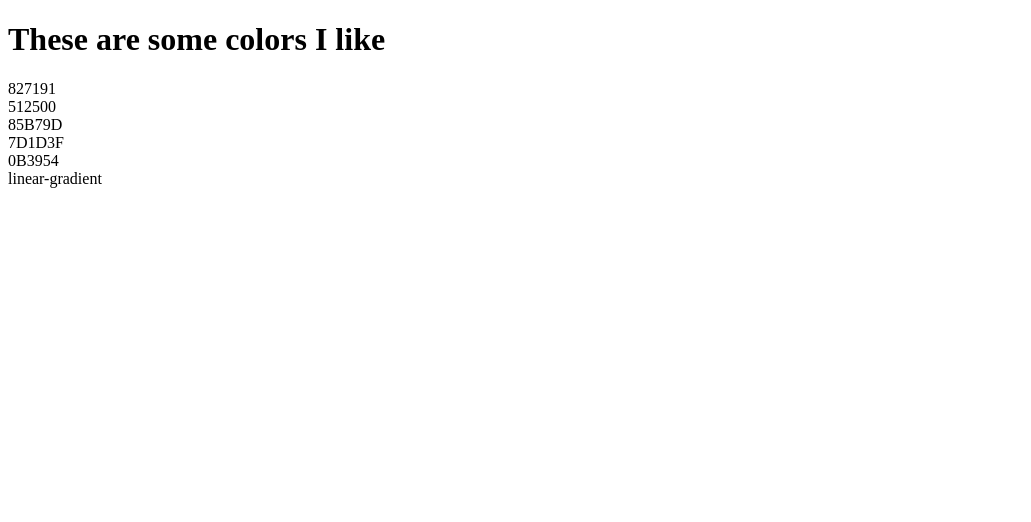
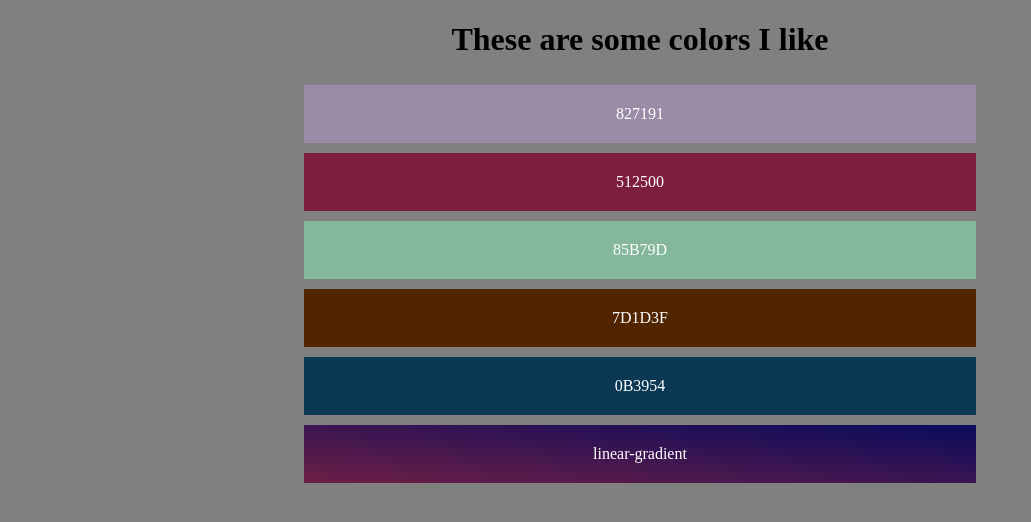
Before and after one commit to aliciabures/colorsproject, a plain HTML site: page index.html in a window 1280 px wide. Shown: the whole page, without its empty margins (0-1031 px from the left). Drawn offline with Linux system fonts and the light colour scheme; the site is published under a folder, as on GitHub Pages, so addresses that start at the root find nothing.

Commit message:
updated html page to index and changed css selectors from ID to class

```diff
--- a/css/index.css
+++ b/css/index.css
@@ -15,7 +15,7 @@ justify-content: center;
 }
 
 
-#violet {
+.violet {
 background-color: #9A8CA6;
 color: white;
 padding: 20px;
@@ -29,7 +29,7 @@ width:50%;
 
 }
 
-#brown {
+.brown {
     background-color: #512500;
     color: white;
     padding: 20px;
@@ -41,7 +41,7 @@ width:50%;
 
 }
 
-#claret {
+.claret {
     background-color: #7D1D3F;
     color: white;
     padding: 20px;
@@ -52,7 +52,7 @@ width:50%;
 
 }
 
-#cambridgeblue {
+.cambridgeblue {
    background-color: #85B79D;
     color: white;
     padding: 20px;
@@ -62,7 +62,7 @@ width:50%;
 
 }
 
-#prussianblue {
+.prussianblue {
     background-color: #0b3954;
     color: white;
     padding: 20px;
@@ -71,7 +71,7 @@ width:50%;
     width: 50%;
 }
 
-#gradient {
+.gradient {
     background: linear-gradient(to bottom left, #090b5d 0%, #6d1f46 100%);
     width: 50%;
     padding: 20px;
--- a/colors.html
+++ b/index.html
@@ -4,8 +4,8 @@
     <meta charset="UTF-8">
     <meta name="viewport" content="width=device-width, initial-scale=1.0">
     <title>Document</title>
-    <link rel="stylesheet" type="text/css"
-        href="/css/index.css">
+    <link rel="stylesheet"
+        href="css/index.css">
 </head>
 <body>
 
@@ -15,28 +15,28 @@
 
 
 <div>
-<section id="violet">
+<section class="violet">
 827191
 </section>
 
-<section id="claret">
+<section class="claret">
 512500
 </section>
 
-<section id="cambridgeblue">
+<section class ="cambridgeblue">
     85B79D
 </section>
 
-<section id ="brown">
+<section class ="brown">
 7D1D3F
 </section>
 
 
-<section id= "prussianblue">
+<section class= "prussianblue">
 0B3954
 </section>
 
-<section id="gradient">
+<section class="gradient">
     linear-gradient
 </section>
 
```
